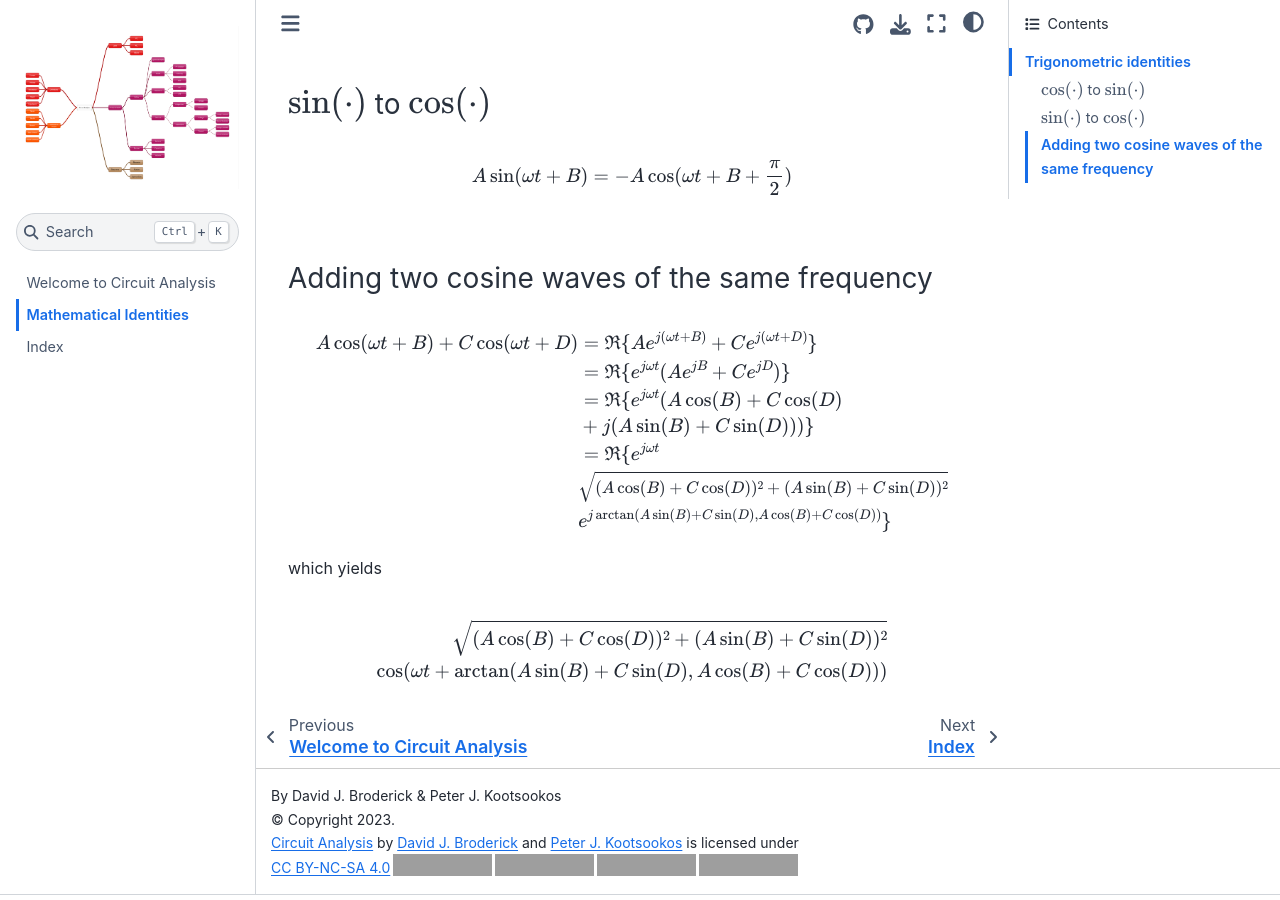
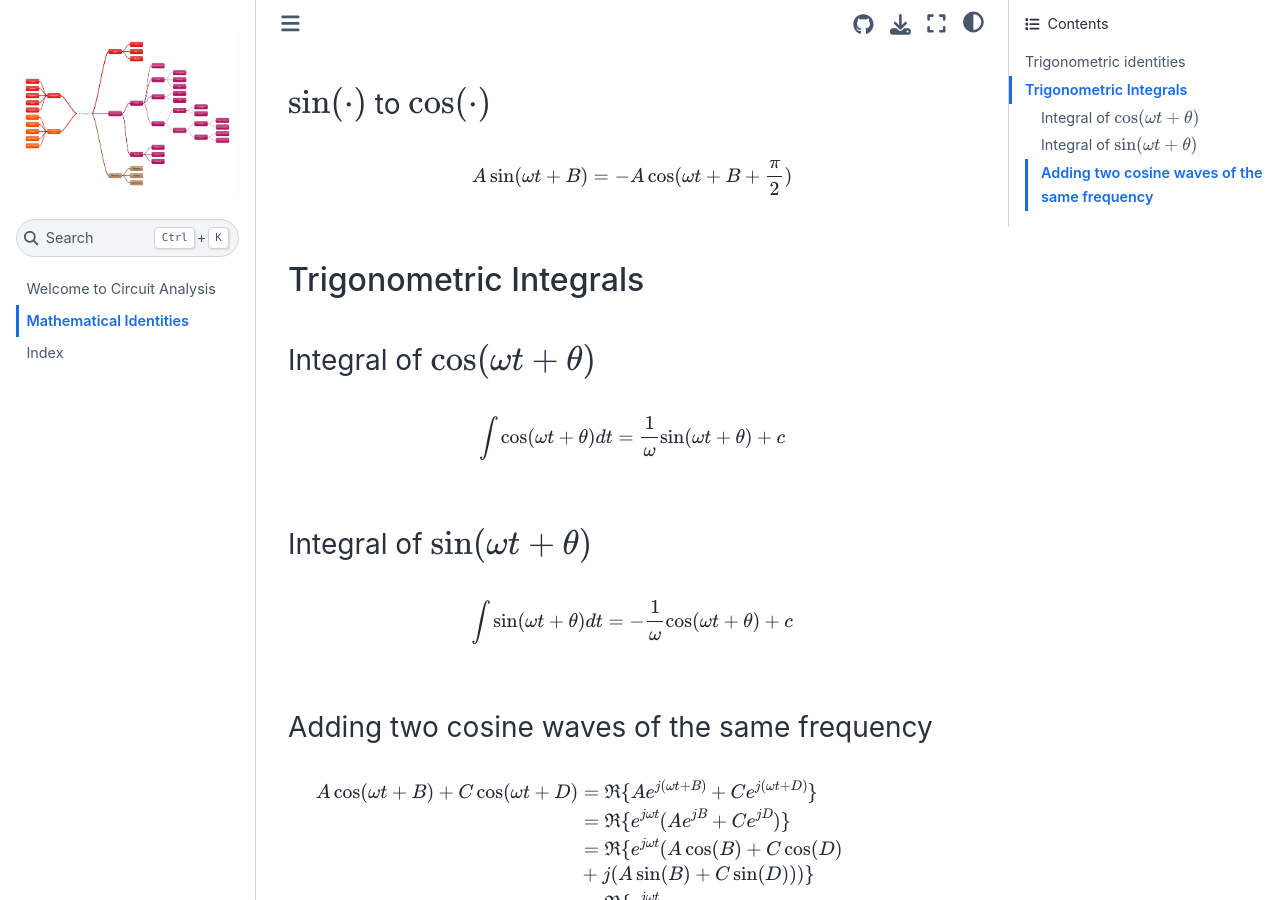
Before and after one commit to Circuit-Analysis/circuit-analysis.github.io, a Jupyter Book: the page built from appendix-maths.md, in a window 1280 px wide and 900 px high, scrolled down 373 px, cut to the strip 0-900 px from the top of the window. Built offline with Jupyter Book 1.0.4 settings and Sphinx 7.4.7 and the Sphinx Book theme 1.1.4, drawn with Linux system fonts in a browser that asks for light colours; pages that are not in the unit, such as notebooks, are missing from menus; grey boxes are pictures that could not be loaded.

Commit message:
Added more work for #12. Still not done.

```diff
--- a/appendix-maths.md
+++ b/appendix-maths.md
@@ -31,6 +31,20 @@
 A \sin(\omega t + B) &= -A \cos(\omega t + B +\frac{\pi}{2})
 \end{align*}
 
+## Trigonometric Integrals
+
+### Integral of $\cos(\omega t + \theta)$
+
+\begin{align*}
+\int \cos(\omega t + \theta) dt &= \frac{1}{\omega} \sin(\omega t + \theta) + c
+\end{align*}
+
+### Integral of $\sin(\omega t + \theta)$
+
+\begin{align*}
+\int \sin(\omega t + \theta) dt &= - \frac{1}{\omega} \cos(\omega t + \theta) + c
+\end{align*}
+
 ### Adding two cosine waves of the same frequency
 
 \begin{align*}
```
Also changed, not shown: chapter-12.md (+19 -1 lines).
